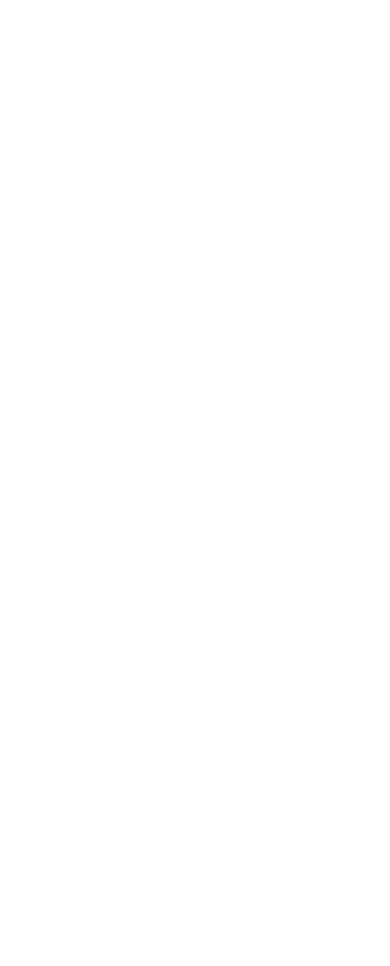
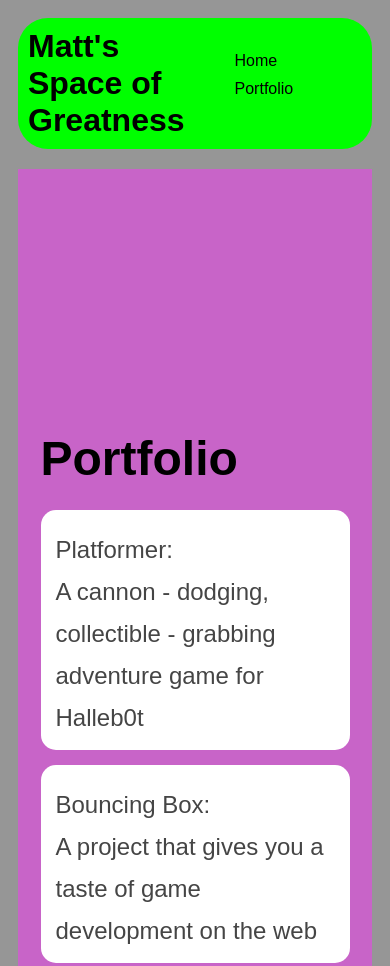
Before and after one commit to Itzmatt86/Itzmatt86S24ASD.github.io, a plain HTML site: page portfolio.html in a window 390 px wide. Shown: the top 966 px of the page. Before the commit the page ends 844 px from the top, so only its background shows below. Drawn offline with Linux system fonts and the light colour scheme.

Commit message:
add portfolio.html file

```diff
--- a/portfolio.html
+++ b/portfolio.html
@@ -0,0 +1,34 @@
+<!DOCTYPE HTML>
+<html>
+    <head>
+        <title>
+            Matt's Site
+        </title>
+        <link rel="stylesheet" href="style.css">
+    </head>
+    <body>
+      <div id="all-contents">
+        <nav>
+            <h1>Matt's Space of Greatness</h1>
+            <ul id="nav-ul">
+               <li class="nav-li">
+               <a class="nav-a" href="index.html">Home</a>
+             </li>
+             <li class="nav-li">
+               <a class="nav-a" href="portfolio.html">Portfolio</a>
+             </li>
+         </ul>
+     </nav>
+     <main>
+        <div class="content">
+            <h1>Portfolio</h1>
+            <ul id="portfolio">
+                <li><a href="projects/platformer/">Platformer: <br> A cannon - dodging, collectible - grabbing adventure game for Halleb0t</a></li>
+                <li><a href="projects/bouncing-box/">Bouncing Box: <br> A project that gives you a taste of game development on the web </a></li>
+                <li><a href="projects/circularity/">Circularity: <br> A motion poem using random number generation and velocity applied to circle shapes...</a></li>
+            </ul>
+        </div>
+     </main>
+      </div>
+    </body>
+</html>
--- a/style.css
+++ b/style.css
@@ -64,3 +64,80 @@ main {
 h2, h3 {
     margin: 0px;
 }
+
+/* portfolio styles */
+.content h1 {
+    color: black;
+}
+
+#portfolio {
+    list-style-type: none;
+    padding-left: 0;
+}
+
+#portfolio li {
+    background: #fff;
+    padding: 10px;
+    border-radius: 10px;
+    margin-bottom: 10px;
+}
+
+#portfolio li:hover {
+    background: #eee;
+}
+
+#portfolio a {
+    text-decoration: none;
+    color: #454545;
+}
+
+/* responsive web design */
+@media screen and (min-width: 120px) and (max-width: 1080px) {
+main {
+    height: 100ch;
+    zoom: 1.5;
+    display: grid;
+}
+
+h1 {
+    font-size: xx-large;
+}
+
+h2 {
+    font-size: medium;
+}
+
+h3 {
+    font-size: medium;
+}
+
+#all-contents {
+    height: 100ch;
+    margin: none;
+}
+
+/* Portfolio Lists */
+a {
+    font-size: medium;
+}
+
+.sidebar {
+    margin-right: 0px;
+    justify-content: center;
+    align-items: center;
+}
+
+.sidebar-img {
+    width: 100%;
+}
+
+p,
+li {
+    font-size: 24px;
+}
+
+.content {
+    align-content: center;
+    justify-content: center;
+}
+}
```
Also changed, not shown: index.html (+1 -4 lines).
